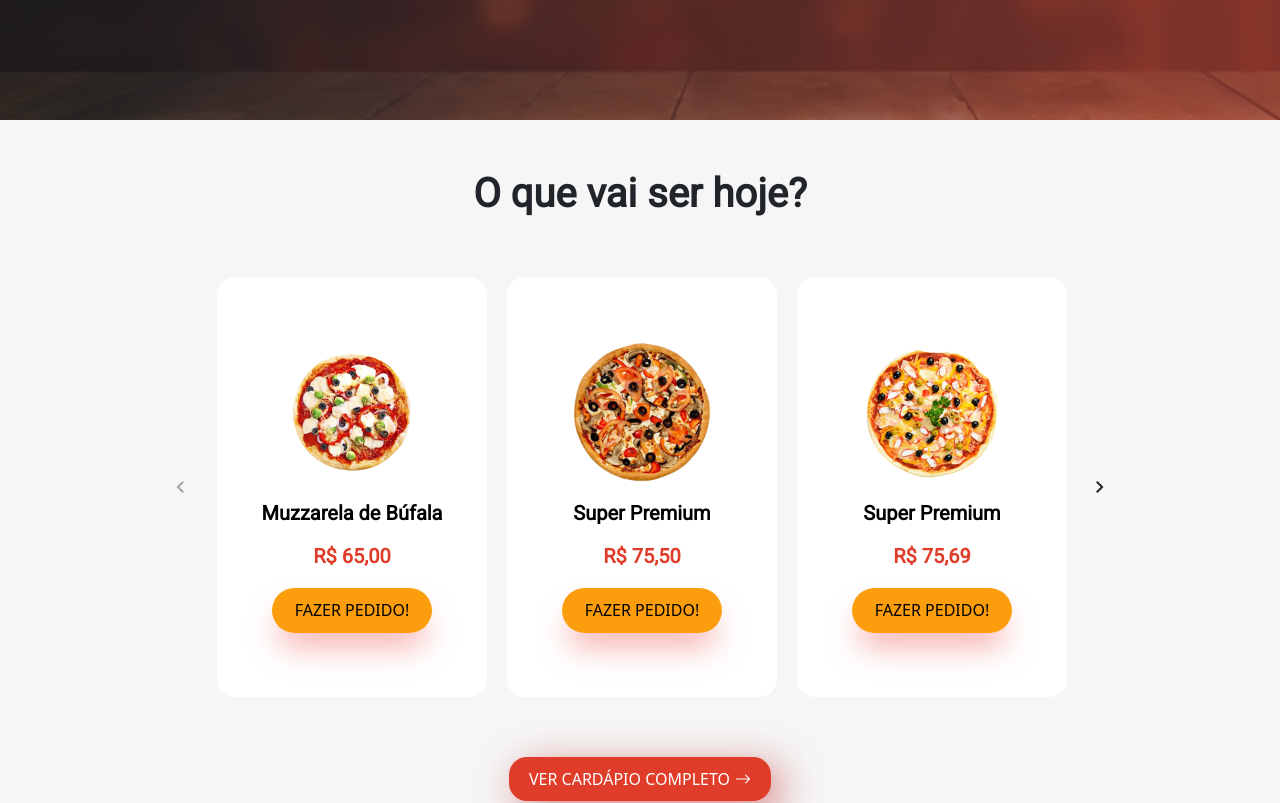
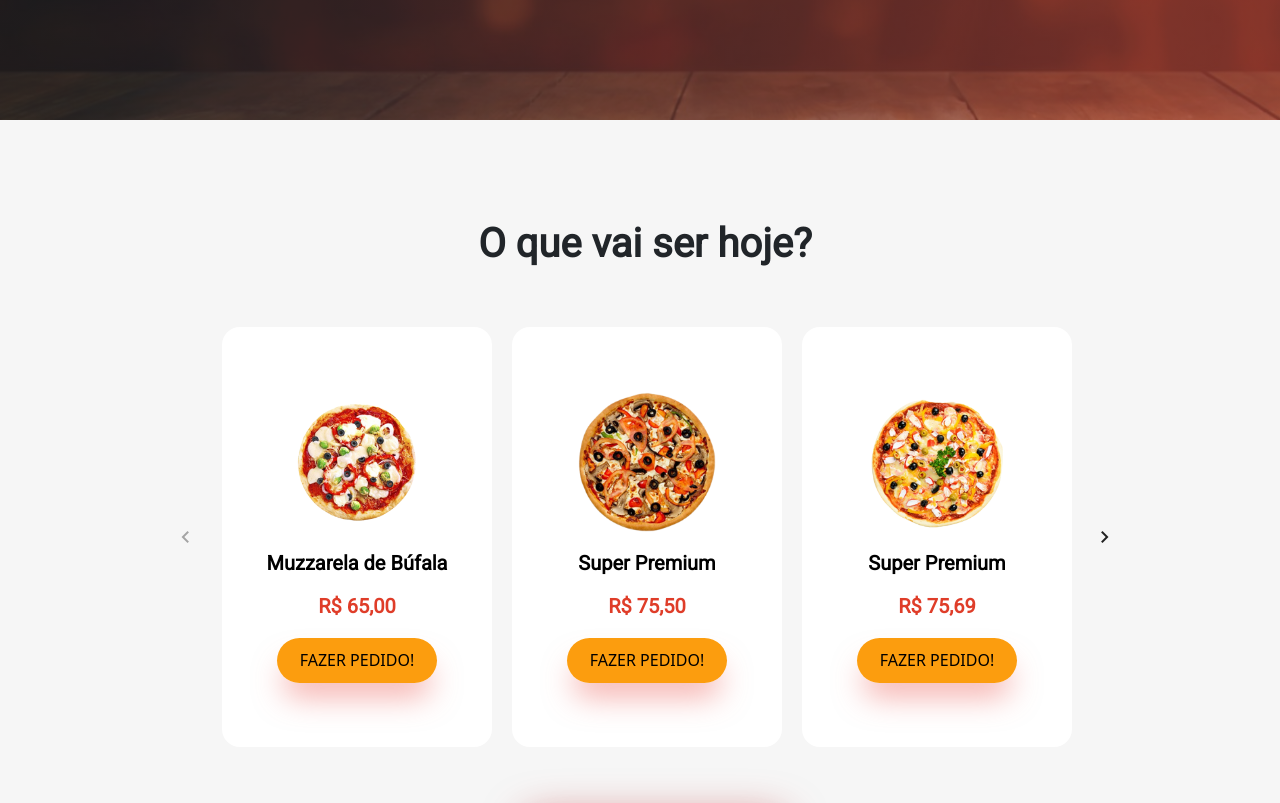
Before and after one commit to EduardoFersilva/pizzaria_, a Vue app: page /#/ in a window 1280 px wide. Shown: the part 580-1383 px from the top of the page. Built offline with nearby package versions, Linux system fonts and the light colour scheme.

Commit message:
Arruma bugs visuais da pagina de About e remove os arrows do slider de reviews

```diff
--- a/src/components/Revenue/Revenue.scss
+++ b/src/components/Revenue/Revenue.scss
@@ -5,7 +5,7 @@
 
 .mainn{
     background: $color-background;
-    padding: 50px 20px 50px 20px;
+    padding: 50px 20px  50px 20px;
     display: flex;
     flex-direction: column;
     align-items: center;
--- a/src/components/Slider/Slider.scss
+++ b/src/components/Slider/Slider.scss
@@ -7,6 +7,7 @@ main{
     flex-direction: column;
     justify-content: center;
     align-items: center;
+    padding: 50px 0 50px 10px !important;
 }
 .container{
     background: $color-background;
--- a/src/components/SliderReviews/SliderReviews.vue
+++ b/src/components/SliderReviews/SliderReviews.vue
@@ -1,11 +1,11 @@
 <template>
     <main>
       <v-carousel
-      cycle max-height="500"
+      cycle max-height="400"
       hide-delimiter-background
-      show-arrows="hover"
+      :show-arrows="false"
       style="color: #DF3D29;
-      margin-bottom: 50px;"
+      margin-bottom: 40px;"
       >
         <v-carousel-item v-for="(item, index) in assessments" :key="index">
           <v-sheet height="100%">
--- a/src/components/Timeline/Timeline.scss
+++ b/src/components/Timeline/Timeline.scss
@@ -6,7 +6,6 @@
 .timeline{
   position:relative;
   margin:50px auto;
-  padding:40px 0;
   width:1000px;
   box-sizing:border-box;
 }
--- a/src/pages/About/About.scss
+++ b/src/pages/About/About.scss
@@ -9,7 +9,6 @@ main{
     display: flex;
     flex-direction: column;
     justify-content: center;
-    align-items: center;
 }
 main .banner{
     width: 100%;
@@ -47,7 +46,11 @@ main .banner .secondBanner .imgSenhora{
     height: 300px;
     margin: 20px 0 0 0;
 }
-
+main .contCard{
+    display: flex;
+    justify-content: center;
+    align-items: center;
+}
 main .card{
     display: flex;
     flex-direction: column;
--- a/src/pages/About/About.vue
+++ b/src/pages/About/About.vue
@@ -13,6 +13,7 @@
                 <img src="/imgs/Img-Senhora.png" alt="" class="imgSenhora">
             </div>
         </div>
+        <div class="contCard">
           <div class="card">
               <img src="/imgs/Img-Card-Sobre.jpeg" alt="">
               <h1>A mais tradicional pizzaria do ABC</h1>
@@ -21,6 +22,7 @@
               Com ingredientes frescos e selecionados, massa artesanal e um atendimento de excelência,
               a Senhora Pizza é o lugar perfeito para quem busca uma experiência
               gastronômica única e saborosa.</p>
+          </div>
         </div>
         <banner-end
         image-url="/imgs/Img-BannerEnd.png"
@@ -81,42 +83,42 @@ export default {
     return {
       productItems: [
         {
-          productName: 'Muzzarela de Búfala',
+          title: 'Muzzarela de Búfala',
           price: '65',
           image: './imgs/Img-Pizza-Card1.png',
           actionUrl: '/#/cardápio-unico',
           actionLabel: 'FAZER PEDIDO!'
         },
         {
-          productName: 'Super Premium',
+          title: 'Super Premium',
           price: '75.5',
           image: './imgs/Img-Pizza-Card2.png',
           actionUrl: '/#/cardápio-unico',
           actionLabel: 'FAZER PEDIDO!'
         },
         {
-          productName: 'Super Premium',
+          title: 'Super Premium',
           price: '75.69',
           image: './imgs/Img-Pizza-Card3.png',
           actionUrl: '/#/cardápio-unico',
           actionLabel: 'FAZER PEDIDO!'
         },
         {
-          productName: 'Caprici',
+          title: 'Caprici',
           price: '49.99',
           image: './imgs/Img-Pizza-Card4.png',
           actionUrl: '/#/cardápio-unico',
           actionLabel: 'FAZER PEDIDO!'
         },
         {
-          productName: 'Muzzarela de Búfala',
+          title: 'Muzzarela de Búfala',
           price: '65.15',
           image: './imgs/Img-Pizza-Card1.png',
           actionUrl: '/#/cardápio-unico',
           actionLabel: 'FAZER PEDIDO!'
         },
         {
-          productName: 'Muzzarela de Búfala',
+          title: 'Muzzarela de Búfala',
           price: '65.15',
           image: './imgs/Img-Pizza-Card2.png',
           actionUrl: '/#/cardápio-unico',
--- a/src/pages/Checkout/Checkout.scss
+++ b/src/pages/Checkout/Checkout.scss
@@ -48,6 +48,7 @@ main .cardTotal{
     box-shadow: rgba(0, 0, 0, 0.404) 0 0 8px;
     padding: 20px;
     margin: 30px 0;
+    background: $color-secondary;
 }
 main .cardTotal h1{
     font-family: Roboto;
--- a/src/pages/SavoryPizzas/SavoryPizzas.scss
+++ b/src/pages/SavoryPizzas/SavoryPizzas.scss
@@ -77,9 +77,6 @@ main .searchArea .btnSearch:hover{
     max-width: 1300px;
     margin: 30px 20px;
 }
-.mainn{
-    margin-bottom: 50px;
-}
 
 @media (min-width: 1120px) {
     main .intoduction{
```
Also changed, not shown: 1 other file (tests, documents, lock files or other folders). Lines whose indentation alone changed are shown as unchanged.
